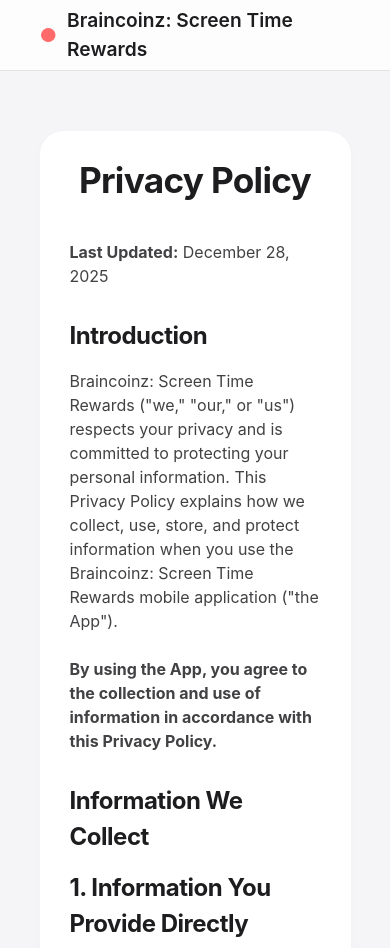
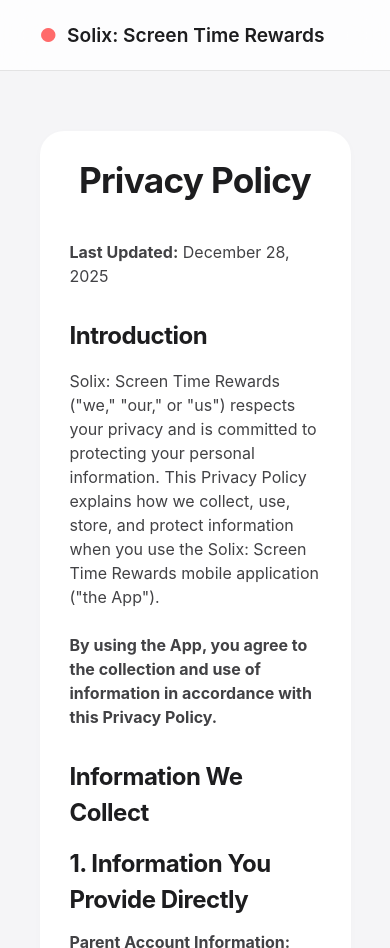
Before and after one commit to aminenidae/i6dev-website, a plain HTML site: page screentimerewards/privacy.html in a window 390 px wide. Shown: the top 948 px of the page. Drawn offline with Linux system fonts and the light colour scheme.

Commit message:
Update app name to 'Solix: Screen Time Rewards'

```diff
--- a/screentimerewards/privacy.html
+++ b/screentimerewards/privacy.html
@@ -3,7 +3,7 @@
 <head>
     <meta charset="UTF-8">
     <meta name="viewport" content="width=device-width, initial-scale=1.0">
-    <title>Privacy Policy - Braincoinz: Screen Time Rewards</title>
+    <title>Privacy Policy - Solix: Screen Time Rewards</title>
     <link rel="stylesheet" href="css/style.css">
 </head>
 <body>
@@ -12,7 +12,7 @@
         <div class="container">
             <nav>
                 <a href="index.html" class="logo">
-                    <span style="color: var(--primary-coral);">●</span> Braincoinz: Screen Time Rewards
+                    <span style="color: var(--primary-coral);">●</span> Solix: Screen Time Rewards
                 </a>
                 <div class="nav-links">
                     <a href="index.html">Home</a>
@@ -30,7 +30,7 @@
                 <p><strong>Last Updated:</strong> December 28, 2025</p>
 
                 <h2>Introduction</h2>
-                <p>Braincoinz: Screen Time Rewards ("we," "our," or "us") respects your privacy and is committed to protecting your personal information. This Privacy Policy explains how we collect, use, store, and protect information when you use the Braincoinz: Screen Time Rewards mobile application ("the App").</p>
+                <p>Solix: Screen Time Rewards ("we," "our," or "us") respects your privacy and is committed to protecting your personal information. This Privacy Policy explains how we collect, use, store, and protect information when you use the Solix: Screen Time Rewards mobile application ("the App").</p>
                 <p><strong>By using the App, you agree to the collection and use of information in accordance with this Privacy Policy.</strong></p>
 
                 <h2>Information We Collect</h2>
@@ -119,7 +119,7 @@
                 </ul>
 
                 <h2>Children's Privacy (COPPA Compliance)</h2>
-                <p>Braincoinz: Screen Time Rewards is designed for families with children under 13. We take children's privacy seriously and comply with the Children's Online Privacy Protection Act (COPPA).</p>
+                <p>Solix: Screen Time Rewards is designed for families with children under 13. We take children's privacy seriously and comply with the Children's Online Privacy Protection Act (COPPA).</p>
 
                 <h3>Parental Consent</h3>
                 <ul>
@@ -138,7 +138,7 @@
     <footer>
         <div class="container">
             <div class="footer-content">
-                <div class="logo">Braincoinz: Screen Time Rewards</div>
+                <div class="logo">Solix: Screen Time Rewards</div>
                 <div class="footer-links">
                     <a href="privacy.html">Privacy Policy</a>
                     <a href="terms.html">Terms of Service</a>
```
Also changed, not shown: screentimerewards/index.html (+4 -4 lines), screentimerewards/support.html (+4 -4 lines).
